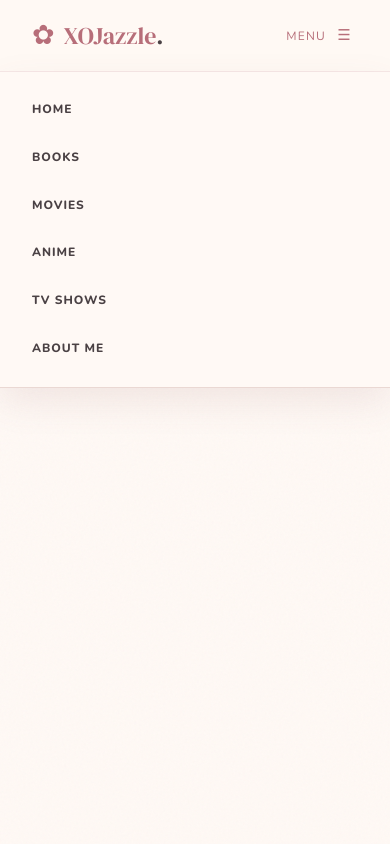
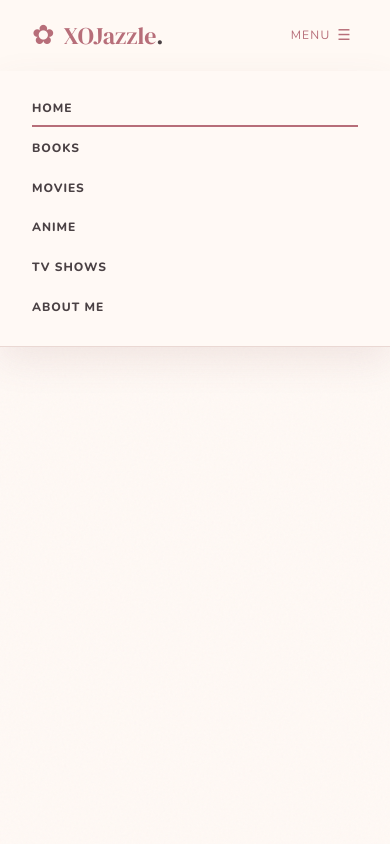
Before and after one commit to JCline11/XOJazzle_Blog, a Node project: template src/views/pages/404.ejs in a window 390 px wide, after a click that opens the changed part. Run offline with Node 20 templates, Linux system fonts and the light colour scheme; the template is opened without the code that fills it, so the values that code supplies are empty.

Commit message:
made public navigation work with a keyboard, at mobile widths, and when JavaScript is unavailable.

```diff
--- /dev/null
+++ b/public/css/navigation.css
@@ -0,0 +1,78 @@
+/* Hidden controls must stay hidden despite component display rules. */
+[hidden] {
+  display: none !important;
+}
+
+.skip-link {
+  position: fixed;
+  z-index: 1000;
+  top: 12px;
+  left: 12px;
+  padding: 12px 18px;
+  border-radius: 4px;
+  background: var(--ink);
+  color: #fff;
+  font-weight: 800;
+  transform: translateY(-200%);
+}
+
+.skip-link:focus {
+  transform: none;
+}
+
+#main-content {
+  scroll-margin-top: 24px;
+}
+
+@media (max-width: 800px) {
+  /* With no JavaScript, the links remain available in normal flow. */
+  .public-site-header {
+    height: auto;
+    min-height: 72px;
+    flex-wrap: wrap;
+    gap: 12px;
+    padding-block: 16px;
+  }
+
+  .public-site-header .site-nav {
+    position: static;
+    display: flex;
+    flex: 1 0 100%;
+    flex-direction: column;
+    gap: 4px;
+    width: 100%;
+    padding: 12px 0 0;
+    border: 0;
+    background: var(--cream);
+    box-shadow: none;
+  }
+
+  .public-site-header .site-nav a {
+    width: 100%;
+  }
+
+  /* JavaScript enables the collapsible presentation. */
+  .public-site-header.navigation-ready {
+    height: 72px;
+    flex-wrap: nowrap;
+    padding-block: 0;
+  }
+
+  .public-site-header.navigation-ready .site-nav {
+    position: absolute;
+    top: 100%;
+    left: 0;
+    right: 0;
+    max-height: 70dvh;
+    overflow-y: auto;
+    padding: 20px 32px;
+    border-bottom: 1px solid var(--line);
+    box-shadow: var(--shadow);
+  }
+
+  .public-site-header .menu-toggle:not([hidden]) {
+    display: inline-flex;
+    align-items: center;
+    justify-content: center;
+  }
+}
--- a/public/js/main.js
+++ b/public/js/main.js
@@ -1,43 +1,102 @@
-// Mobile navigation
 const menuToggle = document.querySelector(".menu-toggle");
 const siteNav = document.querySelector(".site-nav");
+const publicHeader = document.querySelector(".public-site-header");
 
-menuToggle?.addEventListener("click", () => {
-  const isOpen = siteNav.classList.toggle("open");
-  menuToggle.setAttribute("aria-expanded", String(isOpen));
-});
+if (
+  menuToggle &&
+  siteNav &&
+  publicHeader &&
+  typeof window.matchMedia === "function"
+) {
+  const mobile = window.matchMedia("(max-width: 800px)");
+  const links = Array.from(
+    document.querySelectorAll(".site-nav a")
+  );
 
-document.querySelectorAll(".site-nav a").forEach((link) => {
-  link.addEventListener("click", () => {
-    siteNav.classList.remove("open");
-    menuToggle?.setAttribute("aria-expanded", "false");
+  let open = false;
 
-    document.querySelectorAll(".site-nav a").forEach((item) => {
-      item.classList.remove("active");
-    });
+  function renderNavigation() {
+    const expanded = mobile.matches && open;
 
-    link.classList.add("active");
+    const toggleHadFocus =
+      document.activeElement === menuToggle;
+
+    const navigationHadFocus =
+      siteNav.contains(document.activeElement);
+
+    menuToggle.hidden = !mobile.matches;
+    siteNav.hidden = mobile.matches && !expanded;
+
+    siteNav.classList.toggle("open", expanded);
+
+    menuToggle.setAttribute(
+      "aria-expanded",
+      String(expanded)
+    );
+
+    if (siteNav.hidden && navigationHadFocus) {
+      menuToggle.focus();
+    }
+
+    if (!mobile.matches && toggleHadFocus) {
+      links[0]?.focus();
+    }
+  }
+
+  function closeNavigation(restoreFocus = false) {
+    open = false;
+    renderNavigation();
+
+    if (restoreFocus && mobile.matches) {
+      menuToggle.focus();
+    }
+  }
+
+  menuToggle.addEventListener("click", () => {
+    open = !open;
+    renderNavigation();
   });
-});
 
-// Reveal styles live in style.css so they follow the site's CSP.
-// Leave content visible when IntersectionObserver is unavailable.
-if ("IntersectionObserver" in window) {
-  const revealObserver = new IntersectionObserver((entries) => {
-    entries.forEach((entry) => {
-      if (entry.isIntersecting) {
-        entry.target.classList.add("is-visible");
-        revealObserver.unobserve(entry.target);
+  links.forEach((link) => {
+    link.addEventListener("click", () => {
+      if (mobile.matches) {
+        closeNavigation();
       }
     });
-  }, { threshold: 0.08 });
+  });
 
-  document
-    .querySelectorAll(
-      ".love-card, .post-card, .watchlist-card, .about-photo"
-    )
-    .forEach((element) => {
-      element.classList.add("reveal");
-      revealObserver.observe(element);
-    });
+  document.addEventListener("keydown", (event) => {
+    if (
+      event.key === "Escape" &&
+      mobile.matches &&
+      open
+    ) {
+      event.preventDefault();
+      closeNavigation(true);
+    }
+  });
+
+  document.addEventListener("click", (event) => {
+    if (!publicHeader.contains(event.target)) {
+      closeNavigation();
+    }
+  });
+
+  document.addEventListener("focusin", (event) => {
+    if (
+      mobile.matches &&
+      open &&
+      !publicHeader.contains(event.target)
+    ) {
+      closeNavigation();
+    }
+  });
+
+  mobile.addEventListener("change", () => {
+    open = false;
+    renderNavigation();
+  });
+
+  publicHeader.classList.add("navigation-ready");
+  renderNavigation();
 }
--- a/src/views/pages/404.ejs
+++ b/src/views/pages/404.ejs
@@ -5,17 +5,26 @@
   <div class="paper-grain" aria-hidden="true"></div>
   <%- include('../partials/header') %>
 
-	<main>
-		<section class="section-wrap error-section" aria-labelledby="error-title">
+  <main id="main-content" tabindex="-1">
+    <section
+      class="section-wrap error-section"
+      aria-labelledby="error-title"
+    >
       <div class="section-heading centered-heading">
         <h1 id="error-title">404 <em>not found</em></h1>
-				<p class="section-subtitle">The page you were looking for could not be found.</p>
+        <p class="section-subtitle">
+          The page you were looking for could not be found.
+        </p>
       </div>
+
       <div class="error-actions">
-				<a class="button button-primary" href="/#home">return home <span>→</span></a>
+        <a class="button button-primary" href="/#home">
+          return home <span aria-hidden="true">→</span>
+        </a>
       </div>
     </section>
   </main>
+
   <script src="/js/main.js"></script>
 </body>
 </html>
--- a/src/views/partials/head.ejs
+++ b/src/views/partials/head.ejs
@@ -21,6 +21,7 @@
   <% } %>
 
   <link rel="stylesheet" href="/css/content-layout.css">
+  <link rel="stylesheet" href="/css/navigation.css">
 
   <script src="/js/image-upload.js" defer></script>
 
--- a/src/views/partials/header.ejs
+++ b/src/views/partials/header.ejs
@@ -1,19 +1,52 @@
-<header class="site-header">
+<%
+  const normalizedPath =
+    (
+      typeof currentPath === 'string'
+        ? currentPath.toLowerCase().replace(/\/+$/, '')
+        : ''
+    ) || '/';
+
+  const navigationItems = [
+    { label: 'Home', href: '/#home', path: '/' },
+    { label: 'Books', href: '/categories/books', path: '/categories/books' },
+    { label: 'Movies', href: '/categories/movies', path: '/categories/movies' },
+    { label: 'Anime', href: '/categories/anime', path: '/categories/anime' },
+    { label: 'TV Shows', href: '/categories/tv', path: '/categories/tv' },
+    { label: 'About me', href: '/#about', path: null }
+  ];
+%>
+
+<a class="skip-link" href="#main-content">Skip to main content</a>
+
+<header class="site-header public-site-header">
   <a class="brand" href="/#home" aria-label="XOJazzle home">
-		<span class="brand-mark">✿</span>
+    <span class="brand-mark" aria-hidden="true">✿</span>
     <span>XOJazzle<span class="brand-dot">.</span></span>
   </a>
-    <button class="menu-toggle" type="button" aria-expanded="false" aria-controls="site-nav">
+
+  <button
+    class="menu-toggle"
+    type="button"
+    aria-expanded="false"
+    aria-controls="site-nav"
+    hidden
+  >
     <span>menu</span>
     <span aria-hidden="true">☰</span>
   </button>
+
   <nav id="site-nav" class="site-nav" aria-label="Primary navigation">
-		<a class="<%= currentPath === '/' ? 'active' : '' %>" href="/#home">Home</a>
-		<a class="<%= currentPath === '/categories/books' ? 'active' : '' %>" href="/categories/books">Books</a>
-		<a class="<%= currentPath === '/categories/movies' ? 'active' : '' %>" href="/categories/movies">Movies</a>
-		<a class="<%= currentPath === '/categories/anime' ? 'active' : '' %>" href="/categories/anime">Anime</a>
-		<a class="<%= currentPath === '/categories/tv' ? 'active' : '' %>" href="/categories/tv">TV Shows</a>
-		<a href="/#about">About me</a>
+    <% navigationItems.forEach((item) => { %>
+      <% const isCurrent = item.path === normalizedPath; %>
+      <a
+        href="<%= item.href %>"
+        class="<%= isCurrent ? 'active' : '' %>"
+        <% if (isCurrent) { %>aria-current="page"<% } %>
+      ><%= item.label %></a>
+    <% }) %>
   </nav>
-    <p class="header-note">est. 2024 <span>♡</span></p>
+
+  <p class="header-note">
+    est. 2024 <span aria-hidden="true">♡</span>
+  </p>
 </header>
```
Also changed, not shown: src/views/pages/error.ejs (+13 -4 lines). Lines whose indentation alone changed are shown as unchanged.
